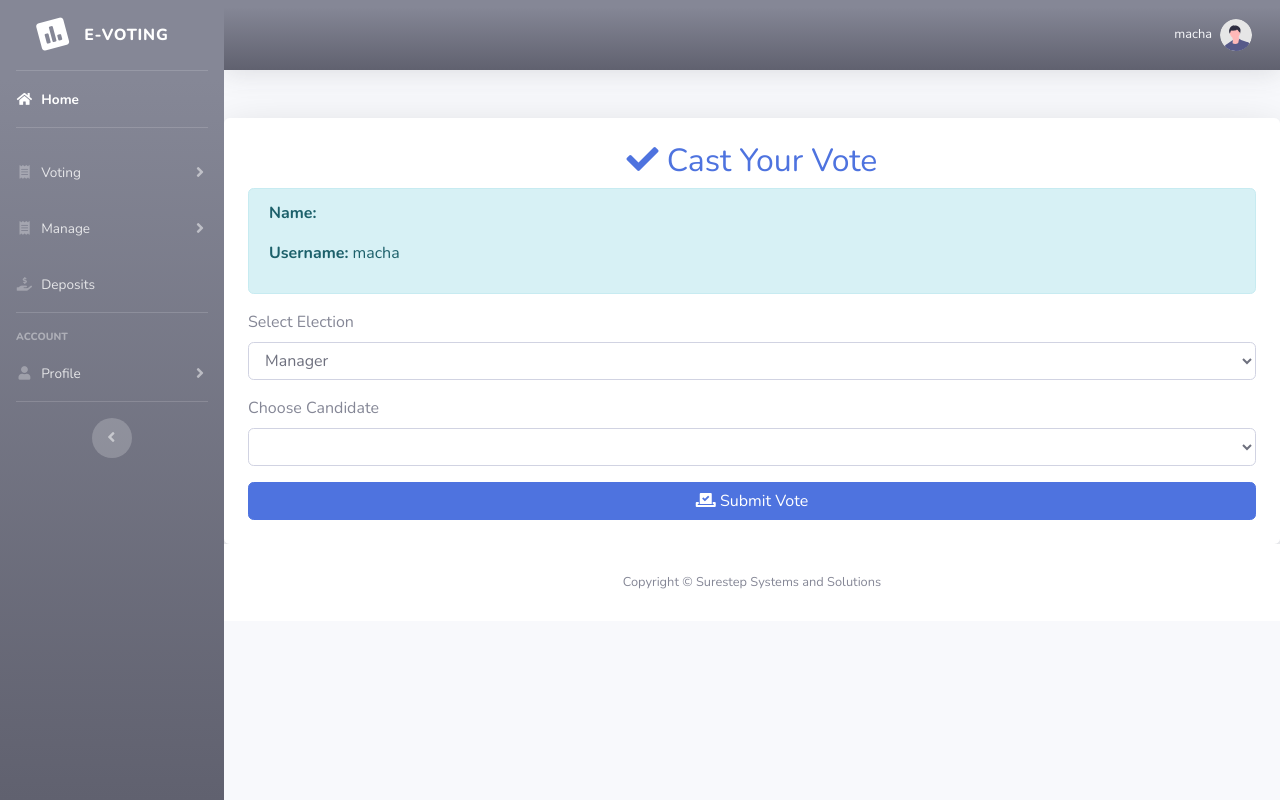
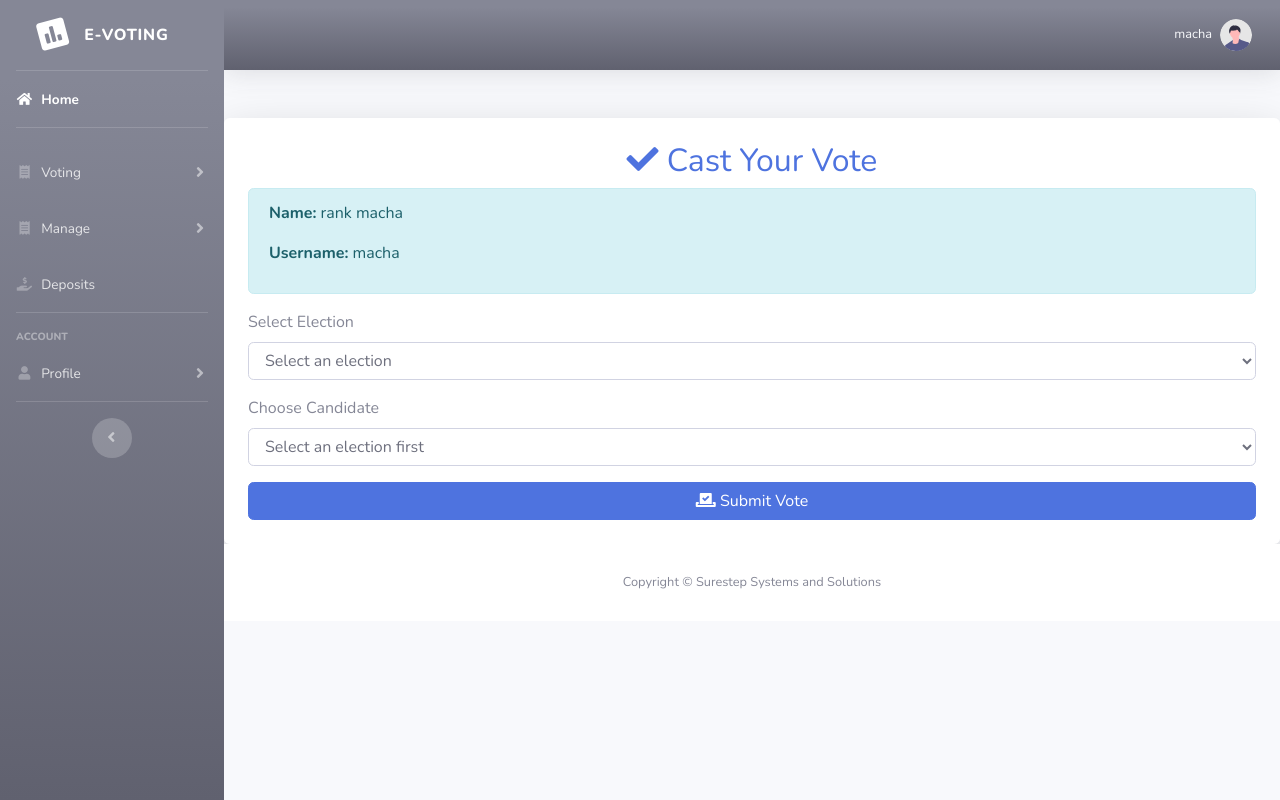
Before and after one commit to machageDev/evoting-system, a Django app: page /vote in a window 1280 px wide. Run offline with Django 5.2, Linux system fonts and the light colour scheme; a user stored in the database is signed in; data comes from the database, SQL or seed files in the repository; some libraries are stand-ins or nearby versions.

Commit message:
all changes

```diff
--- a/evoting/webapp/models.py
+++ b/evoting/webapp/models.py
@@ -2,18 +2,15 @@
 
 # Create your models here.
 from django.contrib.auth.models import User
-
+from django.utils.timezone import now
 
 class Vote(models.Model):
-   user = models.OneToOneField(User, on_delete=models.CASCADE)
-   name = models.CharField(max_length=200)
-   username = models.CharField(max_length=100, unique=True)
-   age = models.PositiveIntegerField()  # Corrected from CharField
-   phone_number = models.CharField(max_length=20)
-   otp_verified = models.BooleanField(default=False)
-   status = models.CharField(max_length = 50,default = 'inactive')
-   def __str__(self):
-        return self.name  # Fixed __str__ method
+    user = models.ForeignKey(User, on_delete=models.CASCADE)
+    candidate = models.ForeignKey('Candidate', on_delete=models.CASCADE,default=1)
+    timestamp = models.DateTimeField(auto_now_add=True)
+
+    def __str__(self):
+        return f"{self.user.username} voted for {self.candidate.name} in {self.candidate.election.name}"
 
 
 class Election(models.Model):
@@ -25,7 +22,7 @@
     name = models.CharField(max_length=255, unique=True)
     date = models.DateField()
     from django.utils import timezone
-    some_field = models.DateTimeField(default=timezone.now)  # Example for a DateTimeField
+    some_field = models.DateTimeField(default=timezone.now)
 
     status = models.CharField(max_length=10, choices=STATUS_CHOICES, default='pending')
 
@@ -33,7 +30,7 @@
         return self.name
 
 class Post(models.Model):
-    name = models.CharField(max_length=100)  # e.g., "Chairman", "Secretary"
+    name = models.CharField(max_length=100)
 
     def __str__(self):
         return self.name
--- a/evoting/webapp/templates/base.html
+++ b/evoting/webapp/templates/base.html
@@ -157,8 +157,8 @@
                 <div id="collapseLoans" class="collapse" aria-labelledby="headingLoans" data-parent="#accordionSidebar">
                     <div class="bg-white py-2 collapse-inner rounded">
                         <h6 class="collapse-header">Options</h6>
-                        <a class="collapse-item" href="#">Active Sessions</a>
-                        <a class="collapse-item" href="#">Voting Results</a>
+                        <a class="collapse-item" href="{% url 'voter_dashboard' %}">Voter Dashboard</a>
+                        <a class="collapse-item" href="#">view Results</a>
 
                         <!--<a class="collapse-item" href="#">All loans</a>-->
 
@@ -172,11 +172,12 @@
                     <div id="collapsemanage" class="collapse" aria-labelledby="headingLoans" data-parent="#accordionSidebar">
                         <div class="bg-white py-2 collapse-inner rounded">
                             <h6 class="collapse-header">Options</h6>
-                            <a class="collapse-item" href="#">Manage Elections</a>
-                            <a class="collapse-item" href="#">New Election</a>
-                            <a class="collapse-item" href="#">Manage Users</a>
+                            <a class="collapse-item" href="{% url 'man_elections' %}">Manage Elections</a>
+                            <a class="collapse-item" href="{% url 'create_election' %}">New Election</a>
+                            <a class="collapse-item" href="{% url 'man_users' %}">Manage Users</a>
                         </div>
                     </div>
+
                 </li>
 
 
@@ -200,7 +201,7 @@
                 </a>
                 <div id="collapseAccount" class="collapse" aria-labelledby="headingAccount" data-parent="#accordionSidebar">
                     <div class="bg-white py-2 collapse-inner rounded">
-                        <a class="collapse-item" href="#">Profile</a>
+                        <a class="collapse-item" href="{% url 'profile' %}">user_Profile</a>
 
                     </div>
                 </div>
@@ -303,13 +304,14 @@
         </div>
         <!-- End of Content Wrapper -->
 
-        <!--logout modal-->
-        <div class="modal fade" id="logoutModal" tabindex="-1" role="dialog" aria-labelledby="exampleModalLabel"
-        aria-hidden="true">
+
+
+        <!-- Logout Modal -->
+    <div class="modal fade" id="logoutModal" tabindex="-1" role="dialog" aria-labelledby="logoutLabel" aria-hidden="true">
         <div class="modal-dialog" role="document">
             <div class="modal-content">
                 <div class="modal-header">
-                    <h5 class="modal-title" id="exampleModalLabel">Ready to Leave?</h5>
+                    <h5 class="modal-title" id="logoutLabel">Ready to Leave?</h5>
                     <button class="close" type="button" data-dismiss="modal" aria-label="Close">
                         <span aria-hidden="true">×</span>
                     </button>
@@ -317,10 +319,39 @@
                 <div class="modal-body">Select "Logout" below if you are ready to end your current session.</div>
                 <div class="modal-footer">
                     <button class="btn btn-secondary" type="button" data-dismiss="modal">Cancel</button>
-                    <a class="btn btn-primary" href="#">Logout</a>
+                    <button class="btn btn-primary" id="logoutBtn">Logout</button>
                 </div>
             </div>
         </div>
+    </div>
+
+    <!-- Hidden CSRF Token -->
+    <input type="hidden" id="csrf_token" value="{{ csrf_token }}">
+
+    <!-- JavaScript for Logout -->
+    <script>
+        document.getElementById("logoutBtn").addEventListener("click", function() {
+            let csrftoken = document.getElementById("csrf_token").value;
+
+            fetch("{% url 'logout' %}", {
+                method: "POST",
+                headers: {
+                    "X-CSRFToken": csrftoken,
+                    "Content-Type": "application/json"
+                }
+            }).then(response => {
+                if (response.ok) {
+                    window.location.href = "{% url 'login' %}";  // Redirect to login page
+                } else {
+                    alert("Logout failed!");
+                    console.error("Logout failed:", response.statusText);
+                }
+            }).catch(error => {
+                console.error("Logout error:", error);
+            });
+        });
+    </script>
+
 <script>
 
     function openModal(id,name,status,date) {
--- a/evoting/webapp/templates/edit_profile.html
+++ b/evoting/webapp/templates/edit_profile.html
@@ -31,7 +31,7 @@
         <button type="submit" class="btn btn-success">
             <i class="fas fa-save"></i> Save Changes
         </button>
-        <a href="{% url 'user_profile' %}" class="btn btn-secondary">Cancel</a>
+        <a href="{% url 'profile' %}" class="btn btn-secondary">Cancel</a>
     </form>
 </div>
 {% endblock %}
--- a/evoting/webapp/templates/profile.html
+++ b/evoting/webapp/templates/profile.html
@@ -47,8 +47,8 @@
     </div>
 
     <div class="text-center mt-4">
-        <a href="#" class="btn btn-warning btn-lg">
-            <i class="fas fa-edit"></i> Edit Profile
+        <a href="{% url 'edit_profile' %}" class="btn btn-primary">Edit Profile</a>
+
         </a>
     </div>
 </div>
--- a/evoting/webapp/templates/view_result.html
+++ b/evoting/webapp/templates/view_result.html
@@ -2,8 +2,7 @@
 {% block title %}All Election Results{% endblock %}
 
 {% block content %}
-<a href="{% url 'view_result' post.id %}" class="btn btn-success btn-block">See Current Results</a>
-
+<a href="{% url 'result' %}" class="btn btn-info">View Results</a>
 
 
 <div class="container mt-5 p-4 shadow-lg bg-white rounded" style="margin: 20px;">
--- a/evoting/webapp/templates/vote.html
+++ b/evoting/webapp/templates/vote.html
@@ -15,28 +15,27 @@
     {% endif %}
 
     <!-- Voting Form -->
-    <form method="POST" action="{% url 'vote' %}" class="mt-3">
+    <form method="POST" action="{% url 'submit_vote' %}" class="mt-3">
         {% csrf_token %}
 
+        <!-- Select Election -->
         <div class="mb-3">
             <label for="election" class="form-label">Select Election</label>
-            <select class="form-control" name="election_id" required>
+            <select id="election" name="election_id" class="form-control" required>
+                <option value="" disabled selected>Select an election</option>
                 {% for election in elections %}
-                <option value="{{ election.id }}">{{ election.name }}</option>
-                {% empty %}
-                <option disabled>No elections available</option>
+                <option value="{{ election.id }}" data-candidates="{{ election.candidate_set.all|join:', ' }}">
+                    {{ election.name }}
+                </option>
                 {% endfor %}
             </select>
         </div>
 
+        <!-- Choose Candidate -->
         <div class="mb-3">
             <label for="candidate" class="form-label">Choose Candidate</label>
-            <select class="form-control" name="candidate_id" required>
-                {% for candidate in candidates %}
-                <option value="{{ candidate.id }}">{{ candidate.name }}</option>
-                {% empty %}
-                <option disabled>No candidates available</option>
-                {% endfor %}
+            <select id="candidate" name="candidate_id" class="form-control" required>
+                <option value="" disabled selected>Select an election first</option>
             </select>
         </div>
 
@@ -45,4 +44,39 @@
         </button>
     </form>
 </div>
+
+<script>
+    document.addEventListener("DOMContentLoaded", function () {
+        const electionSelect = document.getElementById("election");
+        const candidateSelect = document.getElementById("candidate");
+
+        electionSelect.addEventListener("change", function () {
+            // Clear previous candidates
+            while (candidateSelect.firstChild) {
+                candidateSelect.removeChild(candidateSelect.firstChild);
+            }
+
+            let selectedOption = electionSelect.options[electionSelect.selectedIndex];
+            let candidatesData = selectedOption.getAttribute("data-candidates");
+
+            if (candidatesData && candidatesData.trim() !== "") {
+                let candidates = candidatesData.split(", ");
+
+                candidates.forEach(candidate => {
+                    let option = document.createElement("option");
+                    let [id, name] = candidate.split("|");
+                    option.value = id;
+                    option.textContent = name;
+                    candidateSelect.appendChild(option);
+                });
+            } else {
+                let option = document.createElement("option");
+                option.textContent = "No candidates available";
+                option.disabled = true;
+                candidateSelect.appendChild(option);
+            }
+        });
+    });
+</script>
+
 {% endblock %}
--- a/evoting/webapp/urls.py
+++ b/evoting/webapp/urls.py
@@ -57,18 +57,22 @@
 
 
     path('monitor', views.monitor_voting, name='monitor_voting'),
-    path('results', views.election_results, name='view_result'),
+    path('results', views.view_result, name='view_result'),
     path("voter_dashboard", views.voter_dashboard, name='voter_dashboard'),
     path('vote',views.vote,name="vote"),
-
-
-
-
-    path('profile', user_profile, name='user_profile'),
-    path('edit_profile',views.edit_profile, name = "edit_profile"),
+    path('submit_vote', views.submit_vote, name='submit_vote'),
 
 
 
 
 
+    path('profile', views.profile, name='profile'),
+
+
+    path('edit_profile',views.edit_profile, name = "edit_profile"),
+
+    path('logout', LogoutView.as_view(next_page='login'), name='logout'),
+
+
+
     ]
--- a/evoting/webapp/views.py
+++ b/evoting/webapp/views.py
@@ -7,7 +7,7 @@
 from django.contrib.auth.decorators import login_required
 from django.conf import settings
 from .models import Candidate, Election, Post, Vote
-
+from django.core.exceptions import ObjectDoesNotExist
 
 
 def home(request):
@@ -200,10 +200,6 @@
         messages.error(request, 'Error resetting password.')
 
     return render(request, 'reset_password.html')
-
-
-
-
 
 
 # Monitor Voting (Ongoing Elections)
@@ -412,24 +408,7 @@
     return render(request, "voter_dashboard.html", {"elections": elections})
 
 # Voting Process
-@login_required
-def vote(request):
-    if request.method == "POST":
-        election_id = request.POST.get("election_id")
-        candidate_id = request.POST.get("candidate_id")
 
-        election = get_object_or_404(Election, id=election_id)
-
-        # Check if the user has already voted
-        if Vote.objects.filter(user=request.user, election=election).exists():
-            return render(request, "vote.html", {"error": "You have already voted!"})
-
-        # Save the vote
-        Vote.objects.create(user=request.user, election=election, candidate_id=candidate_id)
-        return redirect("voter_dashboard")  # Redirect to dashboard after voting
-
-    elections = Election.objects.filter(status="active")
-    return render(request, "vote.html", {"elections": elections})
 
 # View Election Result (for a Post)
 @login_required
@@ -457,56 +436,73 @@
 
 
 
-# Voter Dashboard (Active Elections)
-@login_required
-def voter_dashboard(request):
-    elections = Election.objects.filter(status="active")
-    return render(request, "voter_dashboard.html", {"elections": elections})
-
 # Voting Process
 @login_required
+
 def vote(request):
+    try:
+        # Fetch all elections with their related candidates
+        elections = Election.objects.prefetch_related('candidate_set').all()
+
+        if request.method == "POST":
+            election_id = request.POST.get("election_id")
+            candidate_id = request.POST.get("candidate_id")
+
+            if not election_id or not candidate_id:
+                messages.error(request, "Please select both election and candidate.")
+                return redirect("vote")
+
+            # Ensure election and candidate exist
+            election = Election.objects.filter(id=election_id).first()
+            candidate = Candidate.objects.filter(id=candidate_id, election=election).first()
+
+            if not election or not candidate:
+                messages.error(request, "Invalid election or candidate selected.")
+                return redirect("vote")
+
+            # Save vote
+            Vote.objects.create(user=request.user, election=election, candidate=candidate)
+            messages.success(request, "Your vote has been successfully submitted!")
+
+            return redirect("view_results")  # Redirect to results page after voting
+
+    except Exception as e:
+        messages.error(request, f"An error occurred: {str(e)}")
+        return redirect("vote")
+
+    return render(request, "vote.html", {"elections": elections})
+
+def submit_vote(request):
     if request.method == "POST":
         election_id = request.POST.get("election_id")
         candidate_id = request.POST.get("candidate_id")
 
-        election = get_object_or_404(Election, id=election_id)
+        if not election_id or not candidate_id:
+            return HttpResponse("Invalid vote. Election or candidate missing.", status=400)
 
-        # Check if the user has already voted
-        if Vote.objects.filter(user=request.user, election=election).exists():
-            return render(request, "vote.html", {"error": "You have already voted!"})
+        # Ensure election and candidate exist
+        try:
+            election = Election.objects.get(id=election_id)
+            candidate = Candidate.objects.get(id=candidate_id, election=election)
+        except (Election.DoesNotExist, Candidate.DoesNotExist):
+            return HttpResponse("Invalid election or candidate.", status=400)
 
-        # Save the vote
-        Vote.objects.create(user=request.user, election=election, candidate_id=candidate_id)
-        return redirect("voter_dashboard")  # Redirect to dashboard after voting
 
-    elections = Election.objects.filter(status="active")
-    return render(request, "vote.html", {"elections": elections})
+        Vote.objects.create(user=request.user, election=election, candidate=candidate)
 
-# View Election Result (for a Post)
-def view_result(request, post_id):
-    post = get_object_or_404(Post, id=post_id)
-    candidates = Candidate.objects.filter(position=post)
+        return redirect("voter_dashboard")
+
+    return HttpResponse("Invalid request method.", status=405)
+
+def view_result(request):
+    elections = Election.objects.all()
+    candidates = Candidate.objects.all()  # Get all candidates
+
     return render(request, "view_result.html", {
-        "post": post,
+        "elections": elections,
         "candidates": candidates
     })
 
-
-def view_result(request):
-    return render(request, "view_result.html")  # Ensure you have a 'results.html' template
-
-
-
-
-def view_result(request, post_id):
-    post = get_object_or_404(Post, id=post_id)  # Get the election post
-    candidates = Candidate.objects.filter(position=post)  # Get candidates for this post
-
-    return render(request, "view_result.html", {
-        "post": post,
-        "candidates": candidates
-    })
 
 
 @login_required
@@ -537,3 +533,26 @@
 
 def custom_404_view(request, exception):
     return render(request, '404.html', status=404)
+
+@login_required
+def profile(request):
+    return render(request, 'profile.html')
+@login_required
+def edit_profile(request):
+    if request.method == "POST":
+        first_name = request.POST.get('first_name')
+        last_name  = request.POST.get('last_name')
+        email = request.POST.get('email')
+        phone_number = request.POST.get('phone_number')
+        user = request.user
+        user.first_name = first_name
+        user.last_name = last_name
+        user.email = email
+        user.save()
+        if hasattr(user,'profile'):
+            user.profile.phone_number = phone_number
+            user.profile.save()
+            messages.success(request,"profile updated successfully!")
+        return redirect('profile')
+
+    return render(request,'edit_profile.html')
```
Also changed, not shown: evoting/candidate_pics/WIN_20230127_17_03_51_Pro.jpg (added), evoting/candidate_pics/WIN_20230127_17_03_51_Pro_nVdcAQq.jpg (added), evoting/candidate_pics/WIN_20240823_16_16_59_Pro_2VWtDFh.jpg (added), evoting/candidate_pics/WIN_20240823_16_16_59_Pro_P8m0He7.jpg (added), evoting/candidate_pics/WIN_20240823_16_17_16_Pro.jpg (added), evoting/candidate_pics/WIN_20240929_12_27_08_Pro_ASL0nwF.jpg (added), evoting/db.sqlite3, evoting/webapp/migrations/0005_remove_vote_age_remove_vote_name_and_more.py (added), 1 other file.
